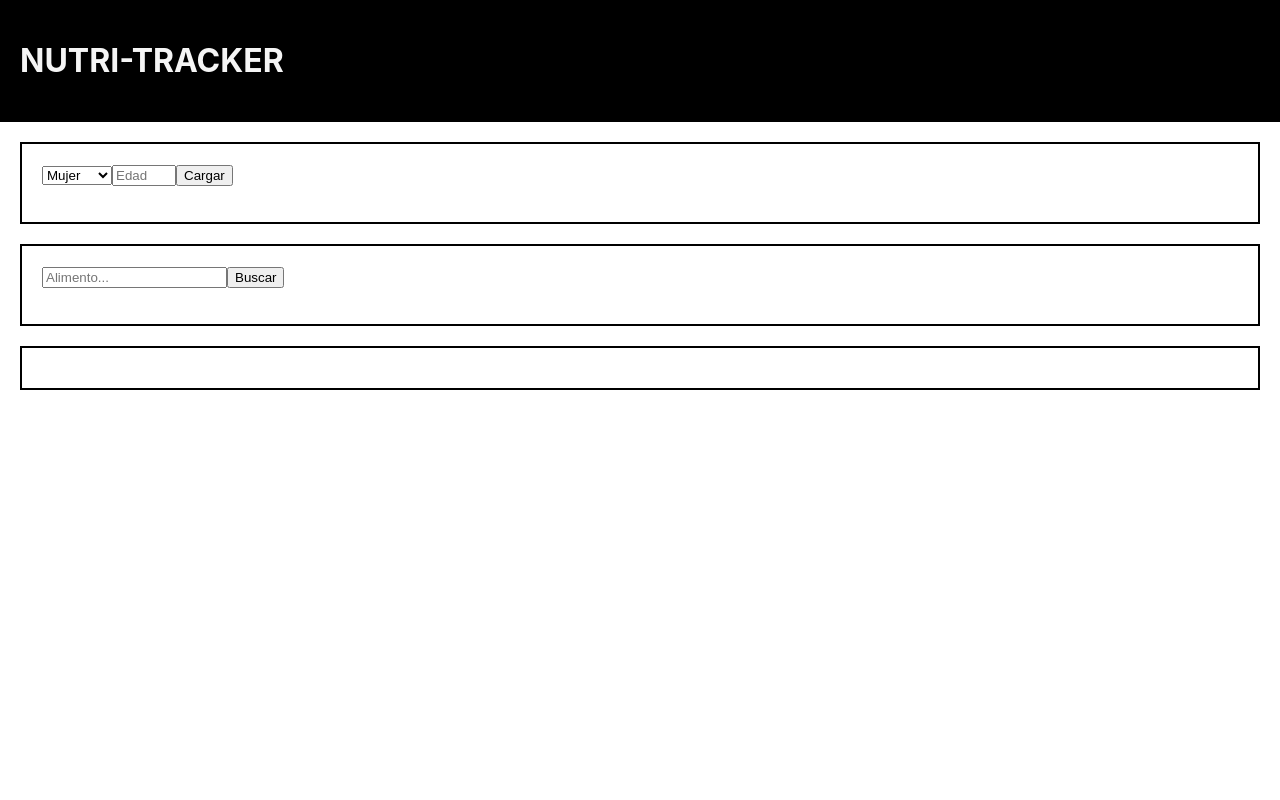
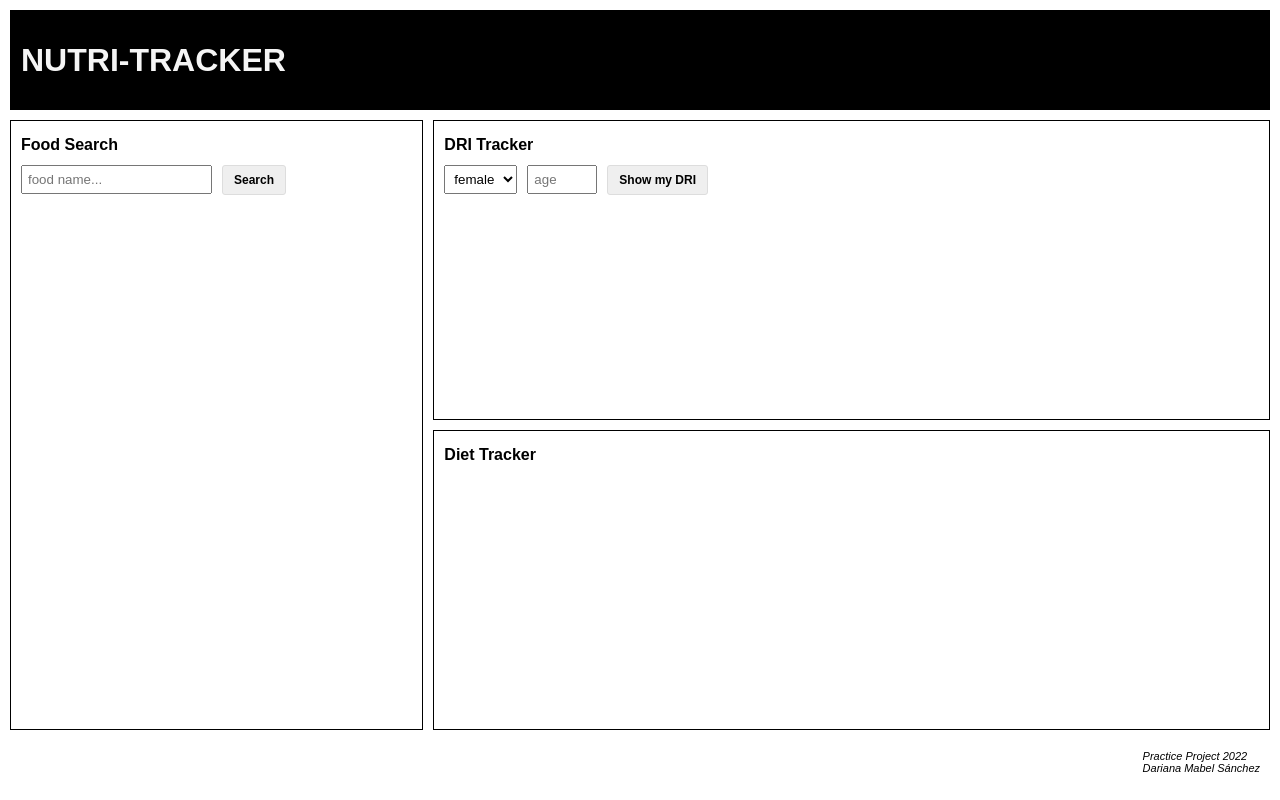
Before and after one commit to DarianaSanchez/nutri-tracker, a React (Create React App) app: page / in a window 1280 px wide. Built offline with nearby package versions, Linux system fonts and the light colour scheme.

Commit message:
[REF] layout and styling

```diff
--- a/src/App.css
+++ /dev/null
@@ -1,38 +0,0 @@
-.App {
-  text-align: center;
-}
-
-.App-logo {
-  height: 40vmin;
-  pointer-events: none;
-}
-
-@media (prefers-reduced-motion: no-preference) {
-  .App-logo {
-    animation: App-logo-spin infinite 20s linear;
-  }
-}
-
-.App-header {
-  background-color: #282c34;
-  min-height: 100vh;
-  display: flex;
-  flex-direction: column;
-  align-items: center;
-  justify-content: center;
-  font-size: calc(10px + 2vmin);
-  color: white;
-}
-
-.App-link {
-  color: #61dafb;
-}
-
-@keyframes App-logo-spin {
-  from {
-    transform: rotate(0deg);
-  }
-  to {
-    transform: rotate(360deg);
-  }
-}
--- a/src/App.js
+++ b/src/App.js
@@ -1,5 +1,6 @@
 import { useState } from "react";
-import styles from "./style.module.css";
+
+import './style.css';
 import DriTracker from "./components/DriTracker"
 import FoodSearch from "./components/FoodSearch";
 import DietTracker from "./components/DietTracker";
@@ -8,11 +9,21 @@
   const [dietTrack, setDietTrack] = useState([]);
 
   return (
-    <div className="App">
-      <div className={styles.header}><h1>NUTRI-TRACKER</h1></div>
-      <DriTracker dietTrack={dietTrack}/>
-      <FoodSearch dietTrack={dietTrack} setDietTrack={setDietTrack}/>
-      <DietTracker dietTrack={dietTrack} setDietTrack={setDietTrack}/>
+    <div className="container">
+      <div className="layout header"><h1>NUTRI-TRACKER</h1></div>
+      <div className="layout container-long">
+        <p className="title">Food Search</p>
+        <FoodSearch dietTrack={dietTrack} setDietTrack={setDietTrack}/>
+      </div>
+      <div className="layout container-wide">
+        <p className="title">DRI Tracker</p>
+        <DriTracker dietTrack={dietTrack}/>
+      </div>
+      <div className="layout container-wide">
+        <p className="title">Diet Tracker</p>
+        <DietTracker dietTrack={dietTrack} setDietTrack={setDietTrack}/>
+      </div>
+      <div className="layout footer"><span>Practice Project 2022<br/>Dariana Mabel Sánchez</span></div>
     </div>
   );
 }
--- a/src/components/DRITracker.js
+++ b/src/components/DRITracker.js
@@ -1,4 +1,4 @@
-import styles from "../style.module.css";
+import '../style.css';
 import { useState } from "react";
 import { getDRI } from "../utils/utils.js";
 import DriItem from "./DriItem";
@@ -22,7 +22,7 @@
     }
 
     return (
-        <div className={styles.section}>
+        <div>
             <form onSubmit={handleForm}>
                 <select
                     id="gender"
@@ -31,8 +31,8 @@
                     onChange={handleChangeGender}
                     required
                 >
-                    <option value="female">Mujer</option>
-                    <option value="male">Hombre</option>
+                    <option value="female">female</option>
+                    <option value="male">male</option>
                 </select>
                 <input
                     id="age"
@@ -42,10 +42,10 @@
                     onChange={handleChangeAge}
                     min="1"
                     max="500"
-                    placeholder="Edad"
+                    placeholder="age"
                     required
                 />
-                <button>Cargar</button>
+                <button>Show my DRI</button>
             </form>
             <ul>
                 {driTrack.map(item => <DriItem key={item.id} driItem={item} driTrack={driTrack} dietTrack={dietTrack} />)}
--- a/src/components/DietItem.js
+++ b/src/components/DietItem.js
@@ -1,4 +1,3 @@
-// import styles from "../style.module.css";
 import React, { useState } from "react";
 
 const DietItem = ({ dietItem, dietTrack, setDietTrack }) => {
--- a/src/components/DietTracker.js
+++ b/src/components/DietTracker.js
@@ -1,9 +1,9 @@
-import styles from "../style.module.css";
+import '../style.css';
 import DietItem from "./DietItem";
 
 const DietTracker = ({ dietTrack, setDietTrack }) => {
     return (
-        <div className={styles.section}>
+        <div>
             {dietTrack.map(item => <DietItem key={item.fdcId} dietItem={item} dietTrack={dietTrack} setDietTrack={setDietTrack}></DietItem>)}
         </div>
     )
--- a/src/components/FoodSearch.js
+++ b/src/components/FoodSearch.js
@@ -1,4 +1,4 @@
-import styles from "../style.module.css";
+import '../style.css';
 import { useState } from "react";
 import { searchFoods, convertWeight } from "../utils/utils.js";
 
@@ -44,7 +44,7 @@
     }
 
     return (
-        <div className={styles.section}>
+        <div>
             <form onSubmit={handleSearchForm}>
                 <input
                     id="food"
@@ -52,13 +52,13 @@
                     value={foodName}
                     onChange={handleChangeFoodName}
                     maxLength="50"
-                    placeholder="Alimento..."
+                    placeholder="food name..."
                     required
                 />
-                <button>Buscar</button>
+                <button>Search</button>
             </form>
             <ul>
-                {searchResult.map(x => <li key={x.fdcId}>{x.description} - {x.servingSize} {x.servingSizeUnit} <button className={isAddedToDiet(x.fdcId) ? styles.hidden : styles.visible} onClick={() => addFoodToDiet(x.fdcId)}>+</button></li>)}
+                {searchResult.map(x => <li key={x.fdcId}>{x.description} - {x.servingSize} {x.servingSizeUnit} <button className={isAddedToDiet(x.fdcId) ? "hidden" : "visible"} onClick={() => addFoodToDiet(x.fdcId)}>+</button></li>)}
             </ul>
         </div>
     )
--- /dev/null
+++ b/src/style.css
@@ -0,0 +1,96 @@
+.body {
+  margin: 0;
+}
+
+.visible {
+  display: block;
+}
+
+.hidden {
+  display: none;
+}
+
+.container {
+  width: 100vw;
+  height: 100vh;
+  font-family: 'Quicksand', sans-serif;
+
+  display: grid;
+  box-sizing: border-box;
+  grid-template-columns: 1fr 1fr 1fr;
+  grid-template-rows: 100px 1fr 1fr 50px;
+
+  gap: 10px;
+  padding: 10px;
+}
+
+.container .layout {
+  padding: 10px;
+  border: 1px solid #000000;
+}
+
+.header {
+  grid-column: 1 / span 3;
+  color: whitesmoke;
+  background-color: black;
+}
+
+.container-long {
+  grid-row: 2 / span 2;
+}
+
+.container-wide {
+  grid-column: 2 / span 2;
+}
+
+.footer {
+  grid-column: 1 / span 3;
+  display: flex;
+  justify-content: flex-end;
+  font-size: 11px;
+  font-weight: lighter;
+  font-style: italic;
+  border: 0px !important;
+}
+
+.title {
+  font-weight: bold;
+  font-size: 16px;
+  margin-top: 0.3em;
+  margin-bottom: 0.4em;
+}
+
+form {
+  display: flex;
+  flex-flow: row wrap;
+  align-items: center;
+}
+
+form input, select {
+  margin: 5px 10px 5px 0;
+  padding: 5px;
+}
+
+form button {
+  font-size: 12px;
+  padding: 7px 11px;
+  border: 1px solid #ddd;
+  cursor: pointer;
+  font-weight: bolder;
+  border-radius: 3px;
+}
+
+form button:hover {
+  color: #ffffff;
+  background-color: #000000;
+}
+
+@media (max-width: 800px) {
+  form input, select {
+     margin: 10px 0;
+  }
+  form {
+     flex-direction: column;
+     align-items: stretch;
+  }
+}
--- a/src/style.module.css
+++ /dev/null
@@ -1,19 +0,0 @@
-.visible {
-  display: block;
-}
-
-.hidden {
-  display: none;
-}
-
-.header {
-  padding: 20px;
-  color: whitesmoke;
-  background-color: black;
-}
-
-.section {
-  border: 2px solid;
-  margin: 20px;
-  padding: 20px;
-}
```
